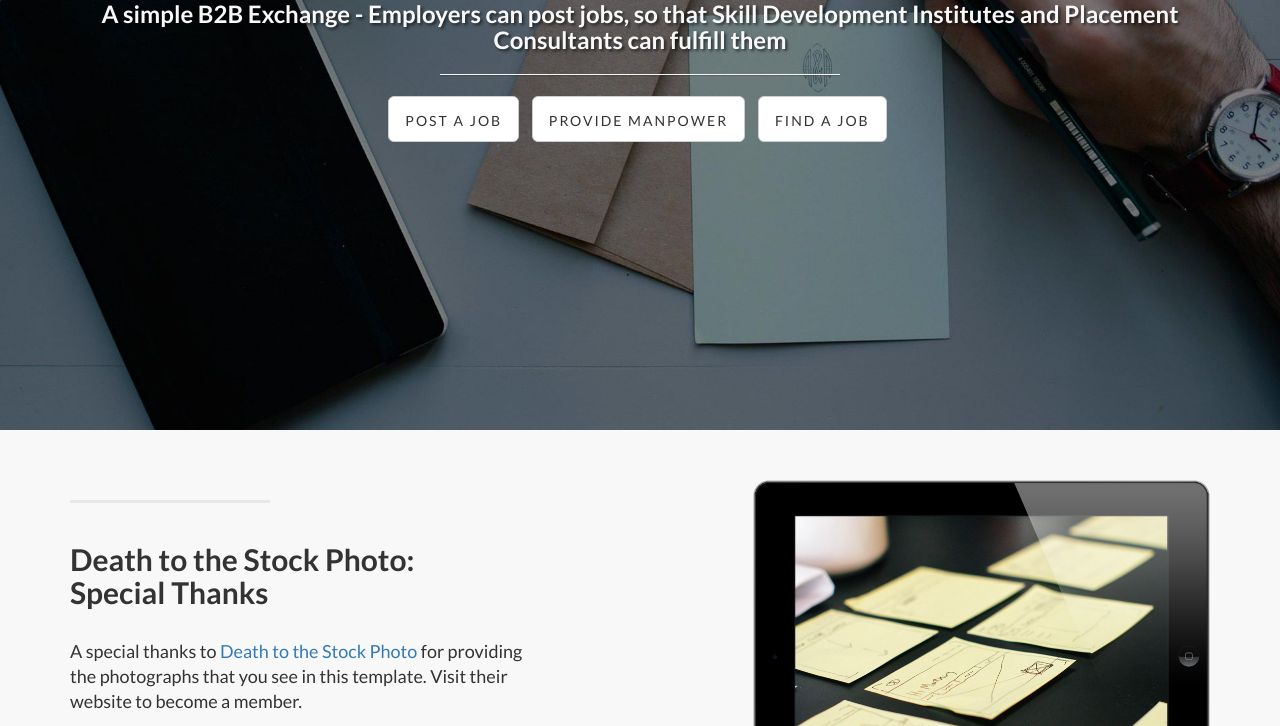
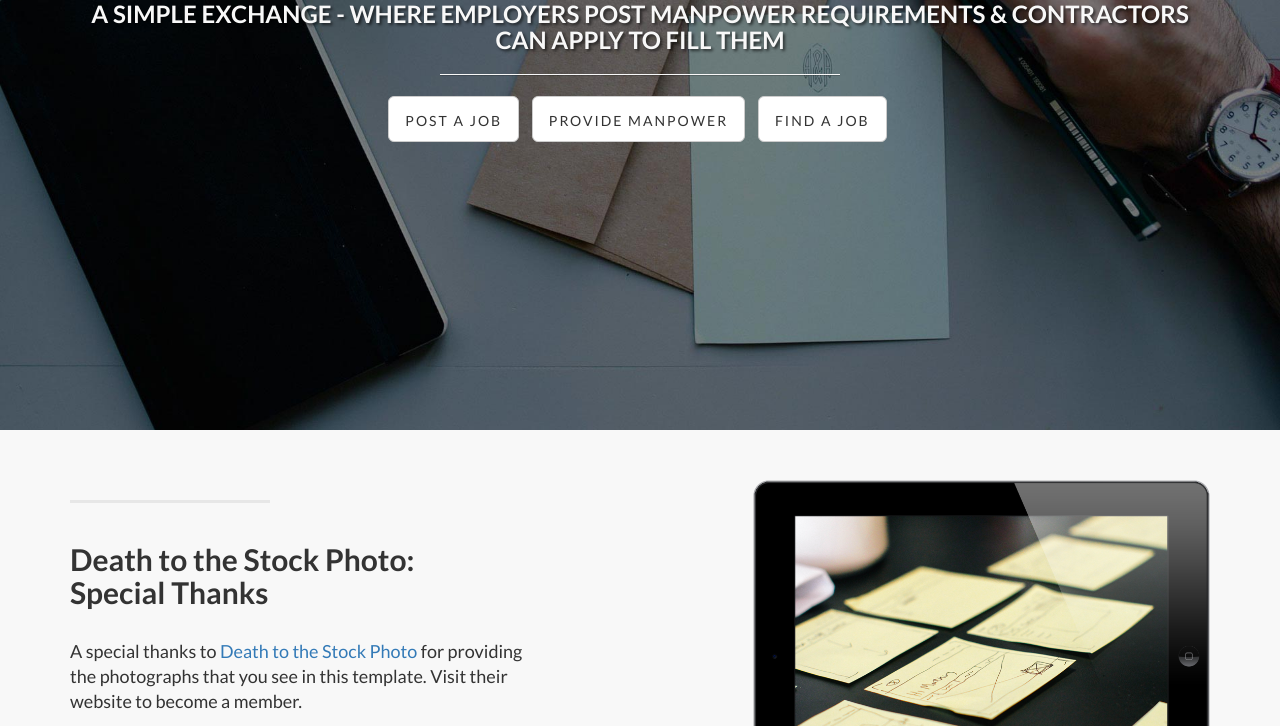
Before and after one commit to mhire/mhire.github.io, a plain HTML site: page index.html in a window 1280 px wide. Shown: the part 374-1100 px from the top of the page. Drawn offline with Linux system fonts and the light colour scheme.

Commit message:
Update the h2

```diff
--- a/index.html
+++ b/index.html
@@ -74,8 +74,7 @@
                 <div class="col-lg-12">
                     <div class="intro-message">
                         <h1>Hire easily and fast</h1>
-                        <h3>A simple B2B Exchange - Employers can post jobs, so that
-                        Skill Development Institutes and Placement Consultants can fulfill them</h3>
+                        <h3>A SIMPLE EXCHANGE - WHERE EMPLOYERS  POST MANPOWER REQUIREMENTS & CONTRACTORS  CAN APPLY TO FILL THEM </h3>
                         <hr class="intro-divider">
                         <ul class="list-inline intro-social-buttons">
                             <li>
```
